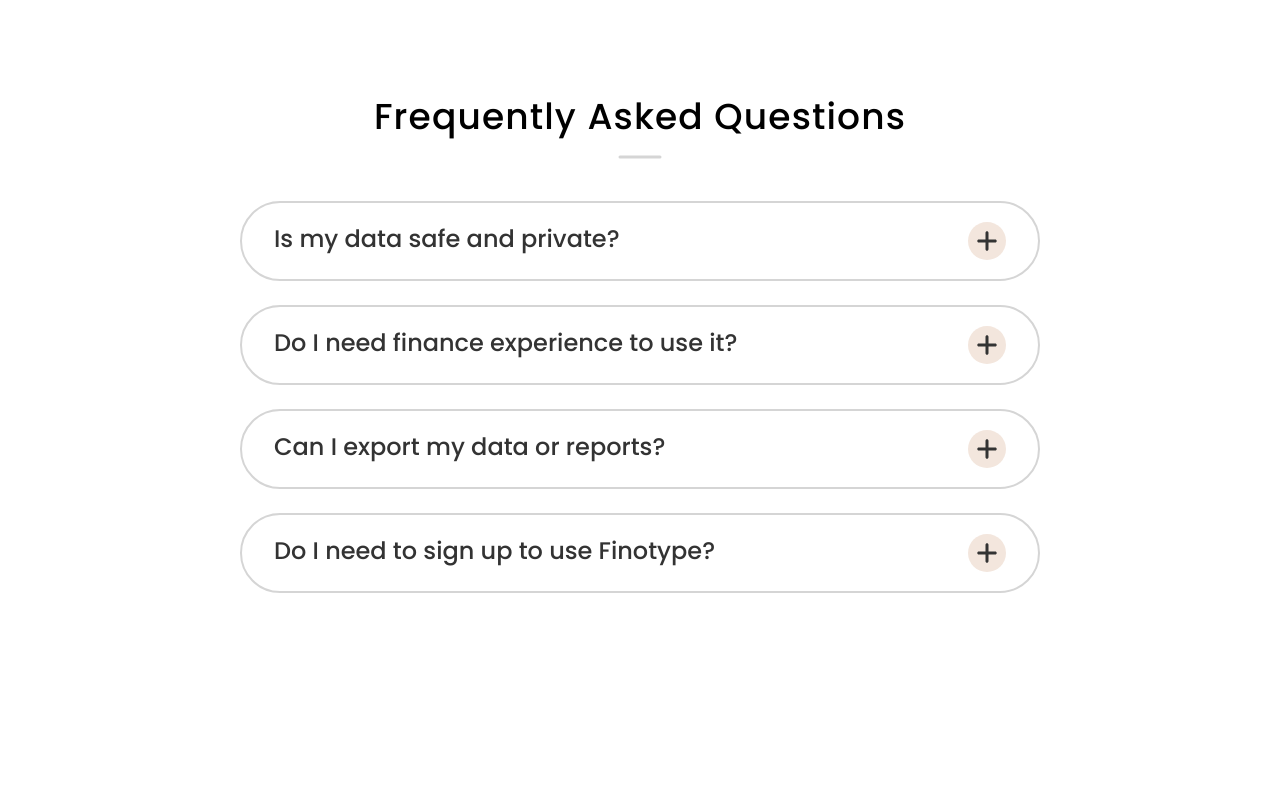
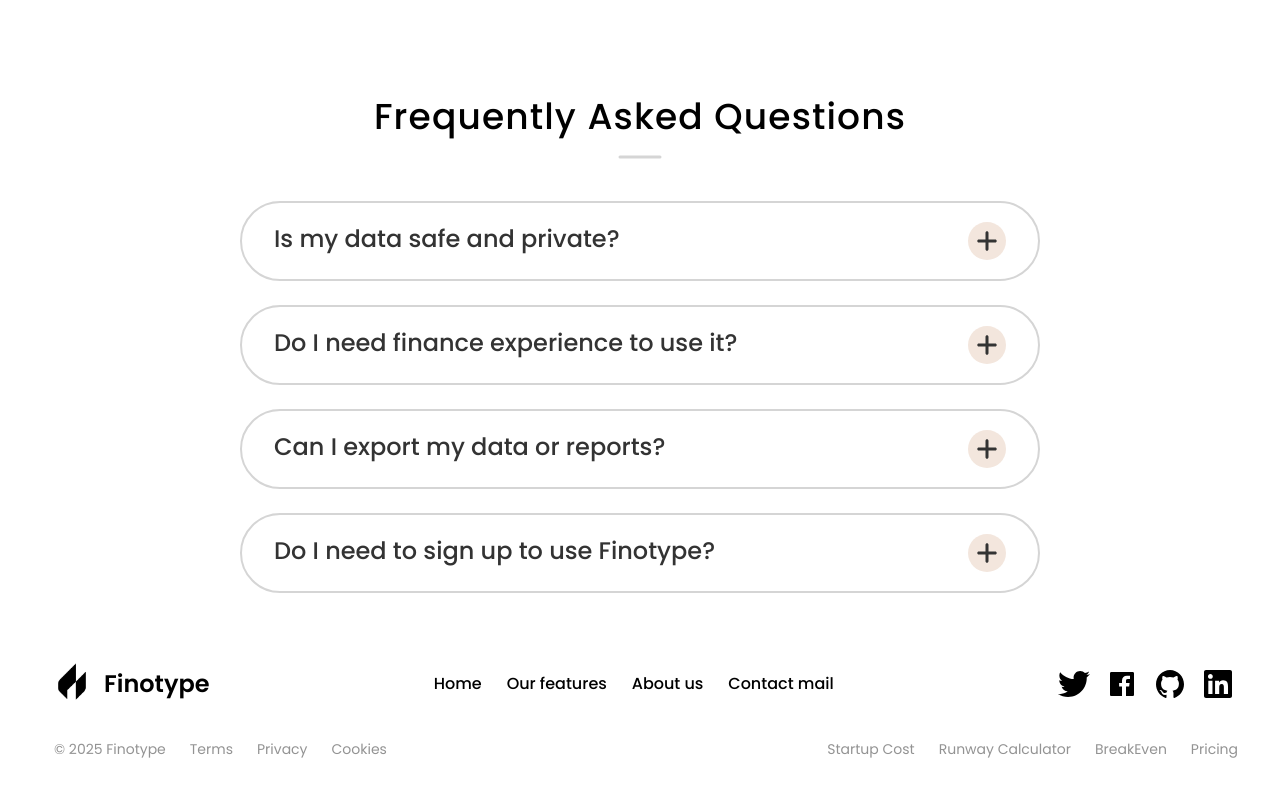
Before and after one commit to samrojk/finotype, a React (Vite) app: page / in a window 1280 px wide. Shown: the part 2555-3346 px from the top of the page. Before the commit the page ends 3165 px from the top, so only its background shows below. Built offline with nearby package versions, Linux system fonts and the light colour scheme.

Commit message:
Added footer and setup Links

```diff
--- a/src/App.jsx
+++ b/src/App.jsx
@@ -12,10 +12,12 @@
 import About from "./pages/about.jsx";
 import SignUp from "./pages/signup.jsx";
 import Login from "./pages/login.jsx";
+import Pricing from "./pages/pricing.jsx";
 
 // Layout Components -----
 import Navbar1 from "./components/navbar1.jsx";
 import Navbar2 from "./components/navbar2.jsx";
+import Footer from "./components/footer.jsx";
 
 // Features: BreakEven
 import BreakEven from "./features/BreakEven/BreakEven.jsx";
@@ -36,12 +38,12 @@
   const [isLoggedIn, setIsLoggedIn] = useState(false); // default false
 
   // Hide navbar on login & signup pages
-  const hideNavbar = location.pathname === "/login" || location.pathname === "/signup";
+   const hideLayout = location.pathname === "/login" || location.pathname === "/signup";
 
   return (
     <div>
       {/* Show navbar depending on login status & Hide navbar on login and signup page */}
-      {!hideNavbar &&(isLoggedIn ? <Navbar2 /> : <Navbar1 />)}
+      {!hideLayout &&(isLoggedIn ? <Navbar2 /> : <Navbar1 />)}
 
       <Routes>
         {/* Landing Page (only when not logged in) */}
@@ -72,6 +74,7 @@
         <Route path="/about" element={<About />} />
         <Route path="/signup" element={<SignUp />} />
         <Route path="/login" element={<Login />} />
+        <Route path="/pricing" element={<Pricing />} />
 
         {/* Feature: StartupCost */}
         <Route path="/startupcost" element={<StartupCost />} />
@@ -86,6 +89,7 @@
         <Route path="/breakeven/result" element={<BreakEvenResult />} />
 
       </Routes>
+      {!hideLayout && <Footer isLoggedIn={isLoggedIn} />}
     </div>
   );
 }
--- a/src/components/features.jsx
+++ b/src/components/features.jsx
@@ -8,7 +8,7 @@
 
 const features = () => {
   return (
-    <div className="mx-[42px] mt-[100px] flex flex-col gap-10.5 justify-items-center">
+    <div id="features" className="mx-[42px] mt-[100px] flex flex-col gap-10.5 justify-items-center">
       <div className="h-15.5 text-4xl font-medium flex flex-col justify-between items-center ">
         <span className="tracking-[1.12px]">Our features</span>
         <Line />
--- a/src/components/footer.jsx
+++ b/src/components/footer.jsx
@@ -0,0 +1,153 @@
+import React, { useState } from "react";
+import Logo from "../assets/ft-black.png";
+import { FaTwitter } from "react-icons/fa";
+import { IoLogoFacebook } from "react-icons/io";
+import { IoLogoGithub } from "react-icons/io5";
+import { FaLinkedin } from "react-icons/fa6";
+import { Link, useNavigate } from "react-router-dom";
+
+const footer = ({ isLoggedIn }) => {
+  const navigate = useNavigate();
+
+  const scrollToSection = (id) => {
+    document.getElementById(id).scrollIntoView({ behavior: "smooth" });
+  };
+
+  // function to handle protected links
+  const handleProtectedClick = (e, path) => {
+    e.preventDefault();
+    if (isLoggedIn) {
+      navigate(path);
+    } else {
+      navigate("/signup");
+    }
+  };
+
+  return (
+    <footer className="mx-[42px] mt-[60px] mb-7.75 flex flex-col justify-center items-center gap-[24px]">
+      {/* main links---------- */}
+      <div className=" h-15.5 flex justify-between items-center self-stretch">
+        {/* logo and name */}
+        <div className="h-15.5 flex items-center gap-[-40px]">
+          <img className="h-15.5 w-15.5" src={Logo} alt="Finotype Logo" />
+          <span className="text-2xl font-semibold cursor-default">
+            Finotype
+          </span>
+        </div>
+
+        {/* home/features/about/contact mail */}
+        <div className="w-100 font-medium flex justify-between items-center">
+          <Link
+            to="/home"
+            onClick={() => scrollToSection("navbar")}
+            className="hover:text-gray-800 hover:underline underline-offset-2 decoration-gray-800"
+          >
+            {" "}
+            Home{" "}
+          </Link>
+
+          <Link
+            to="/"
+            onClick={() => scrollToSection("features")}
+            className="hover:text-gray-800 hover:underline underline-offset-2 decoration-gray-800"
+          >
+            {" "}
+            Our features{" "}
+          </Link>
+
+          <Link
+            to="/about"
+            onClick={() => scrollToSection("navbar")}
+            className="hover:text-gray-800 hover:underline underline-offset-2 decoration-gray-800"
+          >
+            {" "}
+            About us{" "}
+          </Link>
+
+          <a
+            className="hover:text-gray-800 hover:underline underline-offset-2 decoration-gray-800"
+            href="#"
+          >
+            {" "}
+            Contact mail{" "}
+          </a>
+        </div>
+
+        {/* icons links */}
+        <div className=" mr-1 flex justify-center items-center gap-[16px] ">
+          <a href="https://x.com" target="_blank">
+            <FaTwitter className="w-8 h-8  transition-transform duration-150 ease-in-out hover:scale-108" />
+          </a>
+          <a href="https://facebook.com" target="_blank">
+            <IoLogoFacebook className="w-8 h-8  transition-transform duration-150 ease-in-out hover:scale-108" />
+          </a>
+          <a href="https://github.com" target="_blank">
+            <IoLogoGithub className="w-8 h-8  transition-transform duration-150 ease-in-out hover:scale-108" />
+          </a>
+          <a href="https://linkedin.com" target="_blank">
+            <FaLinkedin className="w-8 h-8  transition-transform duration-150 ease-in-out hover:scale-108" />
+          </a>
+        </div>
+      </div>
+
+      {/* sub footer-------------- */}
+      <div className="flex justify-between items-center self-stretch ">
+        <div className="ml-[12px] flex justify-center items-center gap-[24px] ">
+          <span className="text-[#939393] text-[14px] font-normal leading-normal">
+            © 2025 Finotype
+          </span>
+          <a
+            className="text-[#939393] text-[14px] font-normal leading-normal hover:text-[#333] transition-colors duration-200"
+            href="#"
+          >
+            Terms
+          </a>
+          <a
+            className="text-[#939393] text-[14px] font-normal leading-normal hover:text-[#333] transition-colors duration-200"
+            href="#"
+          >
+            Privacy
+          </a>
+          <a
+            className="text-[#939393] text-[14px] font-normal leading-normal hover:text-[#333] transition-colors duration-200"
+            href="#"
+          >
+            Cookies
+          </a>
+        </div>
+
+        <div className="flex justify-center items-center gap-[24px] ">
+          <Link
+            to="/startupcost"
+            onClick={(e) => handleProtectedClick(e, "/startupcost")}
+            className="text-[#939393] text-[14px] font-normal leading-normal hover:text-[#333] transition-colors duration-200"
+          >
+            Startup Cost
+          </Link>
+          <Link
+            to="/runway"
+            onClick={(e) => handleProtectedClick(e, "/runway")}
+            className="text-[#939393] text-[14px] font-normal leading-normal hover:text-[#333] transition-colors duration-200"
+          >
+            Runway Calculator
+          </Link>
+          <Link
+            to="/breakeven"
+            onClick={(e) => handleProtectedClick(e, "/breakeven")}
+            className="text-[#939393] text-[14px] font-normal leading-normal hover:text-[#333] transition-colors duration-200"
+          >
+            BreakEven
+          </Link>
+          <Link
+            to="/pricing"
+            className="text-[#939393] text-[14px] font-normal leading-normal hover:text-[#333] transition-colors duration-200"
+          >
+            Pricing
+          </Link>
+        </div>
+      </div>
+    </footer>
+  );
+};
+
+export default footer;
--- a/src/components/navbar1.jsx
+++ b/src/components/navbar1.jsx
@@ -14,7 +14,10 @@
   const [isDropdownOpen, setIsDropdownOpen] = useState(false);
 
   return (
-    <nav className="mx-[42px] mt-6 h-15.5 flex justify-between items-center">
+    <nav
+      id="navbar"
+      className="mx-[42px] mt-6 h-15.5 flex justify-between items-center"
+    >
       {/* Logo */}
       <div className="h-15.5 flex items-center gap-[-40px]">
         <img className="h-15.5 w-15.5" src={Logo} alt="Finotype Logo" />
@@ -54,7 +57,7 @@
             }`}
           >
             <Link
-              to="/startupcost"
+              to="/signup"
               className="block w-full px-4 py-2 hover:bg-amber-50 transition-colors duration-180 hover:text-amber-500 cursor-pointer rounded bg-transparent text-left"
             >
               <span className="flex flex-row justify-between items-center mx-1">
@@ -64,7 +67,7 @@
             </Link>
 
             <Link
-              to="/runway"
+              to="/signup"
               className="block w-full px-4 py-2 hover:bg-amber-50 transition-colors duration-180 hover:text-amber-500 cursor-pointer rounded bg-transparent text-left"
             >
               <span className="flex flex-row justify-between items-center mx-1">
@@ -73,7 +76,7 @@
             </Link>
 
             <Link
-              to="/breakeven"
+              to="/signup"
               className="block w-full px-4 py-2 hover:bg-amber-50 transition-colors duration-180 hover:text-amber-500 cursor-pointer rounded bg-transparent text-left"
             >
               <span className="flex flex-row justify-between items-center mx-1">
--- a/src/components/navbar2.jsx
+++ b/src/components/navbar2.jsx
@@ -36,7 +36,7 @@
   }, []);
 
   return (
-    <nav className="mx-[42px] mt-6 h-15.5 flex justify-between items-center">
+    <nav id="navbar" className="mx-[42px] mt-6 h-15.5 flex justify-between items-center">
       {/* Logo */}
       <div className="h-15.5 flex items-center">
         <img className="h-15.5 w-15.5" src={Logo} alt="Finotype Logo" />
--- /dev/null
+++ b/src/pages/pricing.jsx
@@ -0,0 +1,9 @@
+import React from 'react'
+
+const pricing = () => {
+  return (
+    <div>pricing</div>
+  )
+}
+
+export default pricing
```
Also changed, not shown: src/components/contibutors.jsx (+54 -30 lines).
